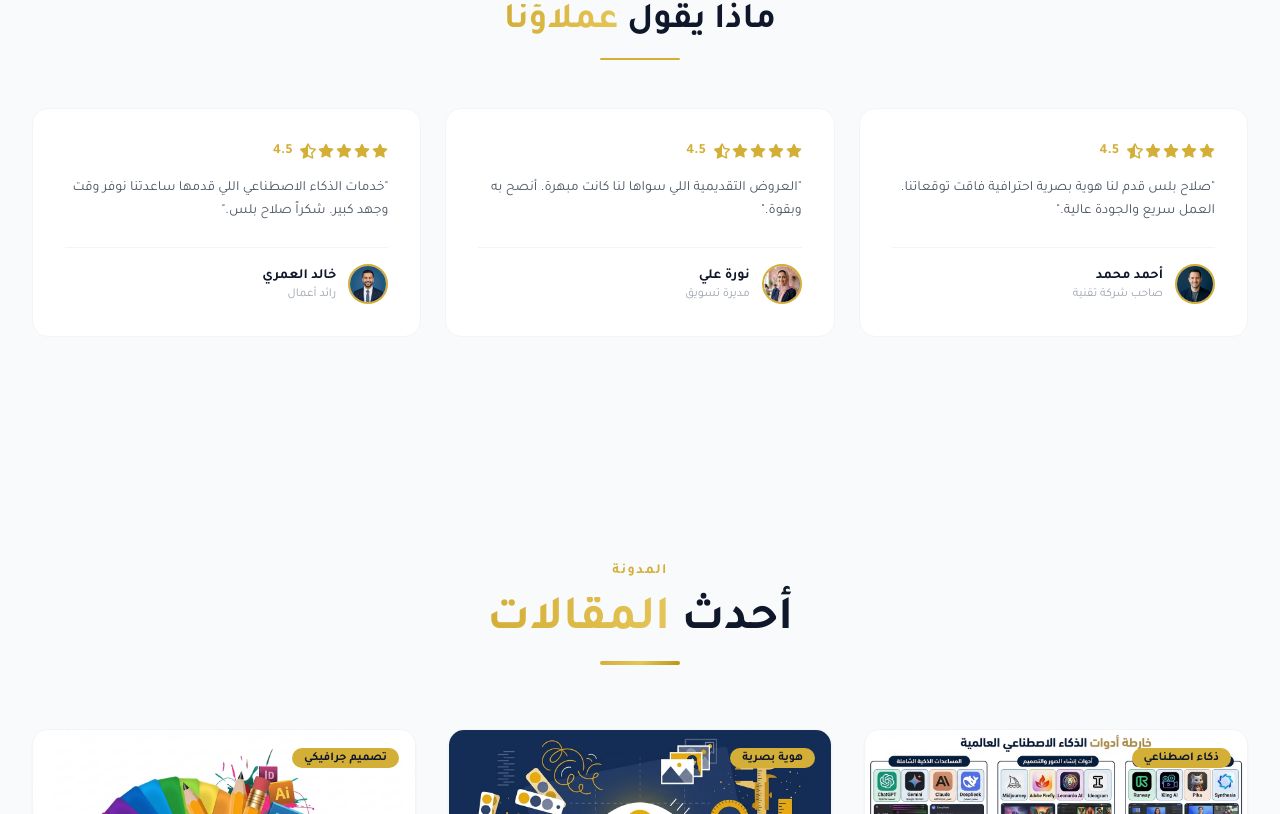
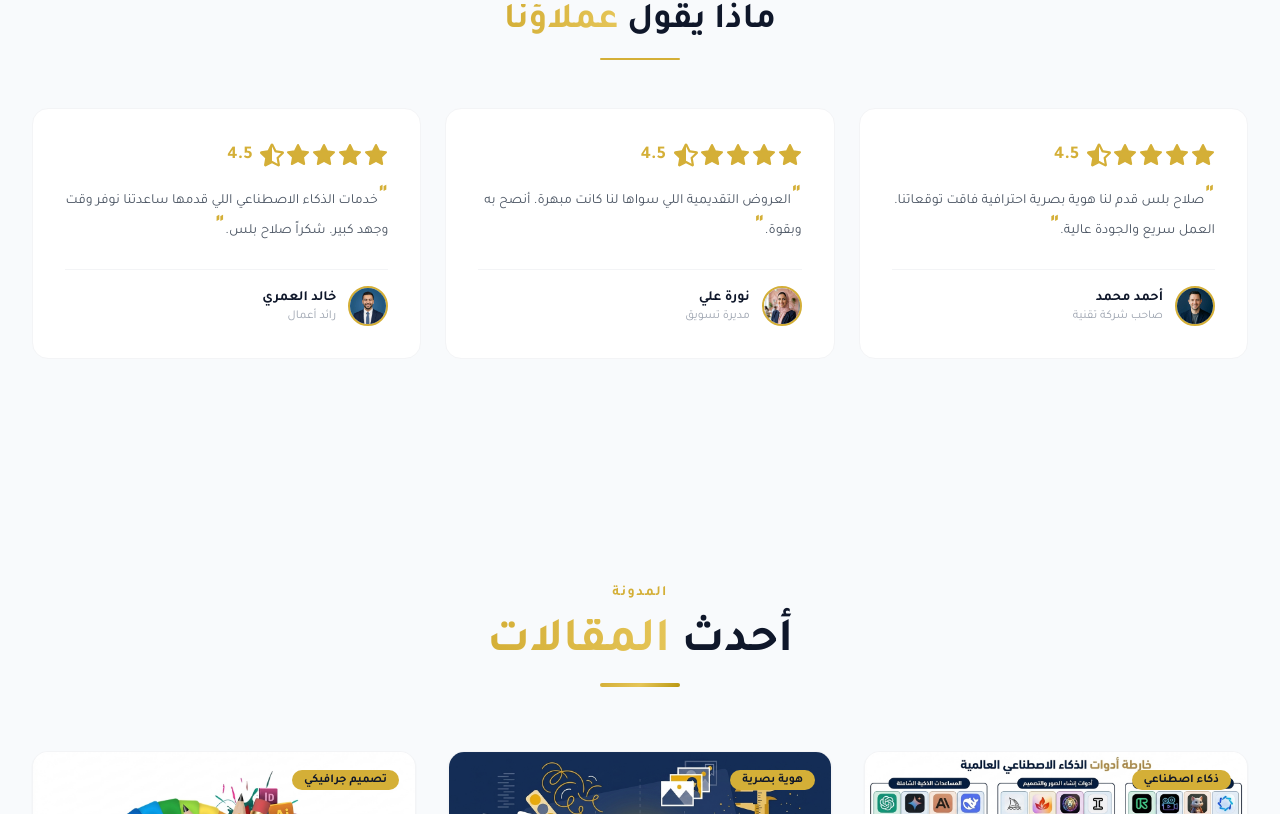
Before and after one commit to salahalbzali/salah-plus, a Next.js app: page / in a window 1280 px wide. Shown: the part 4526-5340 px from the top of the page. Built offline with nearby package versions, Linux system fonts and the light colour scheme; no server answers; the database is empty.

Commit message:
Update Testimonials.tsx

```diff
--- a/components/Testimonials.tsx
+++ b/components/Testimonials.tsx
@@ -57,25 +57,24 @@ export default function Testimonials() {
               transition={{ delay: index * 0.2 }}
               className="bg-white dark:bg-navy-lighter p-6 sm:p-8 rounded-2xl border border-gray-100 dark:border-gray-800 hover:border-gold/30 transition-all flex flex-col"
             >
-              {/* النجوم + التقييم */}
               <div className="flex items-center gap-2 mb-4">
                 <div className="flex gap-0.5">
                   {Array.from({ length: Math.floor(item.stars) }).map((_, i) => (
-                    <FiStar key={`full-${i}`} className="text-gold fill-gold" />
+                    <FiStar key={`full-${i}`} className="text-gold fill-gold text-2xl" />
                   ))}
                   {item.stars % 1 !== 0 && (
-                    <FaStarHalfAlt className="text-gold fill-gold" />
+                    <FaStarHalfAlt className="text-gold fill-gold text-2xl" />
                   )}
                 </div>
-                <span className="text-gold font-bold text-sm">{item.stars}</span>
+                <span className="text-gold font-bold text-lg">{item.stars}</span>
               </div>
 
-              {/* نص الرأي - يتمدد ليملأ المساحة */}
               <p className="text-gray-600 dark:text-gray-400 text-sm leading-relaxed mb-6 flex-grow">
-                "{item.text}"
+                <span className="text-gold text-3xl font-bold leading-none align-middle">"</span>
+                {item.text}
+                <span className="text-gold text-3xl font-bold leading-none align-middle">"</span>
               </p>
 
-              {/* صورة العميل + الاسم - مثبت في الأسفل */}
               <div className="flex items-center gap-3 mt-auto pt-4 border-t border-gray-100 dark:border-gray-700">
                 <img
                   src={item.image}
```
